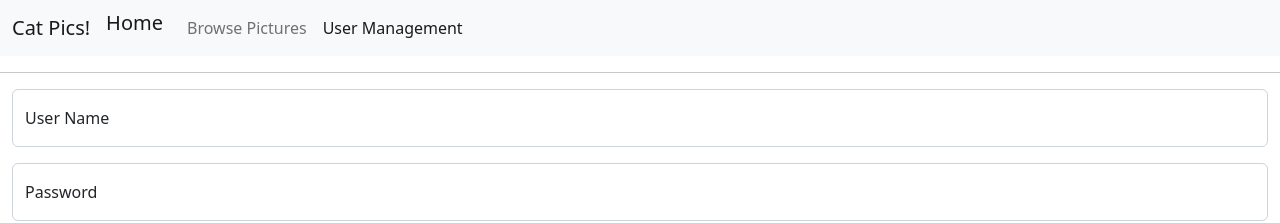
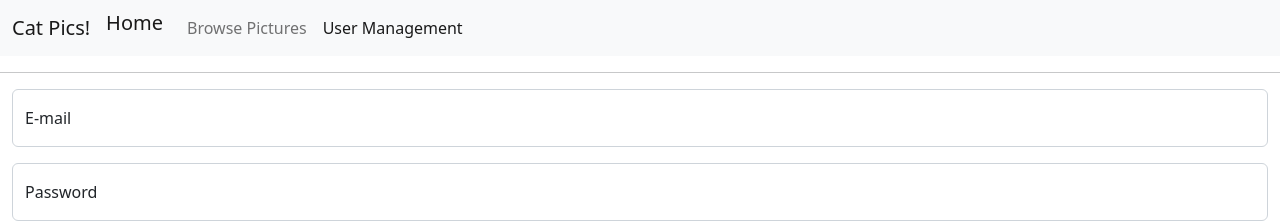
Before and after one commit to davidvedvick/picture-categorizer, a React (Create React App) app in the folder frontend/: page /user in a window 1280 px wide. Shown: the top 223 px of the page. Built offline with nearby package versions, Linux system fonts and the light colour scheme.

Commit message:
Store auth header in local storage if it exists

```diff
--- a/frontend/src/Users/UserLogin.tsx
+++ b/frontend/src/Users/UserLogin.tsx
@@ -8,7 +8,7 @@ export function UserLogin() {
     async function handleSubmit(formEvent: FormEvent<HTMLFormElement>) {
         formEvent.preventDefault();
 
-        await fetch(
+        const response = await fetch(
             "/login",
             {
                 method: 'POST',
@@ -22,6 +22,10 @@ export function UserLogin() {
                     }
                 )
             });
+
+        const authHeader = response.headers.get("Authentication")
+        if (authHeader)
+            localStorage.setItem("auth", authHeader)
     }
 
     return (
@@ -30,8 +34,8 @@ export function UserLogin() {
                 <div className="sm">
                     <form onSubmit={handleSubmit}>
                         <div className="form-floating mb-3">
-                            <input id="user" className="form-control" type="text" placeholder="User Name" onChange={(e) => setEmail(e.target.value)} value={email}/>
-                            <label htmlFor="user">User Name</label>
+                            <input id="email" className="form-control" type="text" placeholder="E-mail" onChange={(e) => setEmail(e.target.value)} value={email}/>
+                            <label htmlFor="email">E-mail</label>
                         </div>
                         <div className="form-floating mb-3">
                             <input id="password" className="form-control" type="password" placeholder="Password" onChange={(e) => setPassword(e.target.value)} value={password}/>
```
